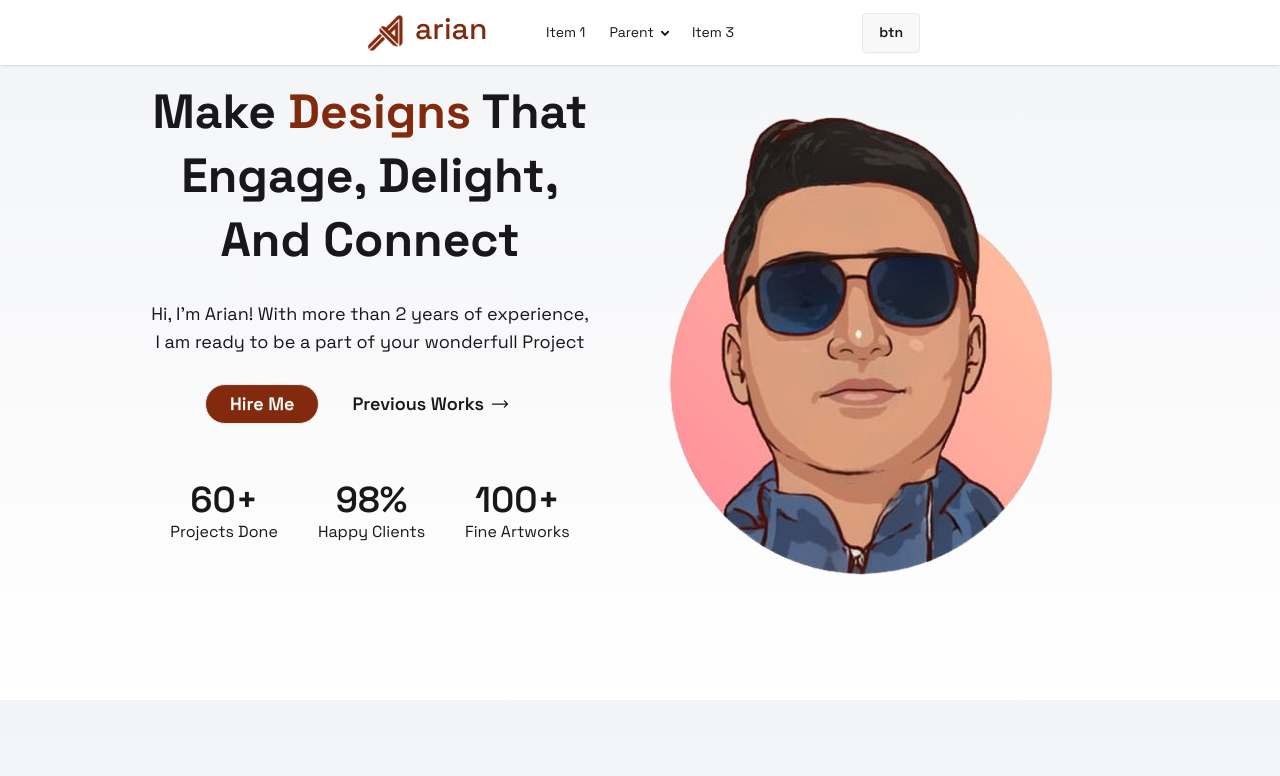
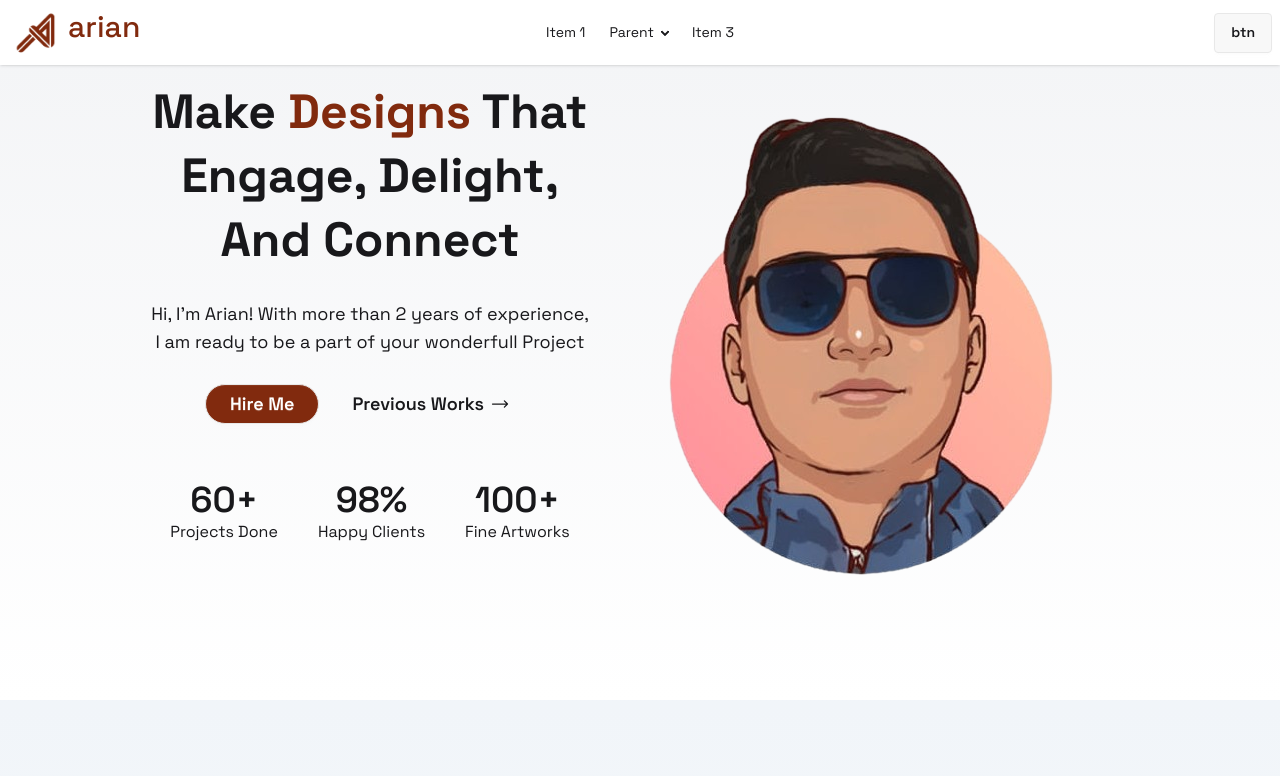
Before and after one commit to arian2004feni/arian-v1, a website: page index.html in a window 1280 px wide. Shown: the top 776 px of the page. Drawn offline with Linux system fonts and the light colour scheme.

Commit message:
modified container

```diff
--- a/index.html
+++ b/index.html
@@ -38,10 +38,10 @@
   <body class="space-grotesk">
     <!-- NAVBAR -->
     <nav class="fixed z-20 w-full shadow-sm bg-white">
-      <div class="navbar max-w-xl mx-auto">
+      <div class="navbar container mx-auto">
         <div class="navbar-start">
           <a class="flex" href="#"
-            ><img class="h-11" src="./images/logo3.png" alt="" /><span
+            ><img class="h-12" src="./images/logo3.png" alt="" /><span
               class="hidden sm:inline text-3xl text-[#812A0E] font-medium"
               >arian</span
             ></a
```
Also changed, not shown: style.css.
